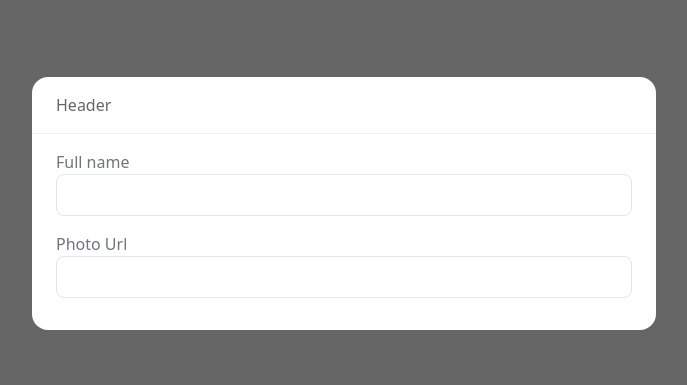
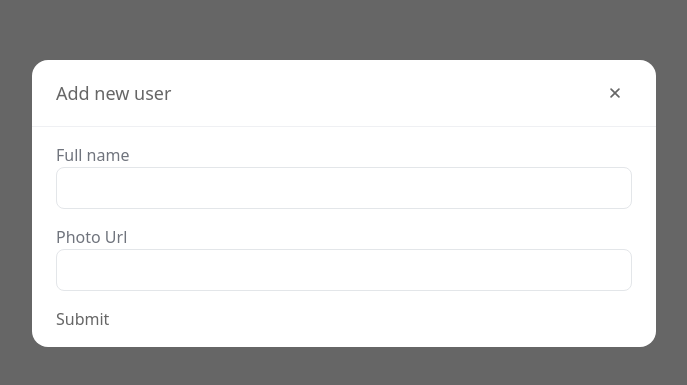
Before and after one commit to geekreflex/react-TDD, a React (Vite) app: page / in a window 1280 px wide. Shown: the part 197-582 px from the top of the page, without its empty margins (296-983 px from the left). Built offline with nearby package versions, Linux system fonts and the light colour scheme.

Commit message:
modal header

```diff
--- a/package.json
+++ b/package.json
@@ -11,7 +11,8 @@
   },
   "dependencies": {
     "react": "^18.2.0",
-    "react-dom": "^18.2.0"
+    "react-dom": "^18.2.0",
+    "react-icons": "^4.8.0"
   },
   "devDependencies": {
     "@testing-library/jest-dom": "^5.16.5",
--- a/src/components/AddUser.tsx
+++ b/src/components/AddUser.tsx
@@ -1,4 +1,5 @@
 import React, { useState } from 'react';
+import { Button } from './Button';
 import { Input } from './Input';
 import Modal from './Modal';
 
@@ -9,10 +10,13 @@ const AddUser = () => {
     setName(e.target.value);
   };
   return (
-    <Modal>
+    <Modal title="Add new user">
       <div>
-        <Input value={name} label="Full name" onChange={handleNameChange} />
-        <Input value={name} label="Photo Url" onChange={handleNameChange} />
+        <form>
+          <Input value={name} label="Full name" onChange={handleNameChange} />
+          <Input value={name} label="Photo Url" onChange={handleNameChange} />
+          <Button value="Submit" />
+        </form>
       </div>
     </Modal>
   );
--- /dev/null
+++ b/src/components/Button.tsx
@@ -0,0 +1,9 @@
+import React from 'react';
+
+interface ButtonProps {
+  value: string;
+}
+
+export const Button: React.FC<ButtonProps> = ({ value }) => {
+  return <button>{value}</button>;
+};
--- a/src/components/Modal.tsx
+++ b/src/components/Modal.tsx
@@ -1,12 +1,20 @@
+import { IoClose } from 'react-icons/io5';
+
 interface ModalProps {
   children: React.ReactNode;
+  title: string;
 }
 
-const Modal: React.FC<ModalProps> = ({ children }) => {
+const Modal: React.FC<ModalProps> = ({ children, title }) => {
   return (
     <div className="fixed flex justify-center items-center left-0 top-0 right-0 bg-black opacity-60 h-screen px-4 ">
       <div className="w-full bg-white rounded-2xl md:w-1/2">
-        <div className="px-6 py-4  border-b border-gray-200">Header</div>
+        <div className="flex justify-between items-center px-6 py-4  border-b border-gray-200">
+          <span className="text-lg">{title}</span>
+          <button className="hover:bg-gray-200 text-lg p-2 rounded">
+            <IoClose />
+          </button>
+        </div>
         <div className="px-6 py-4">{children}</div>
       </div>
     </div>
```
Also changed, not shown: 1 other file (tests, documents, lock files or other folders).
